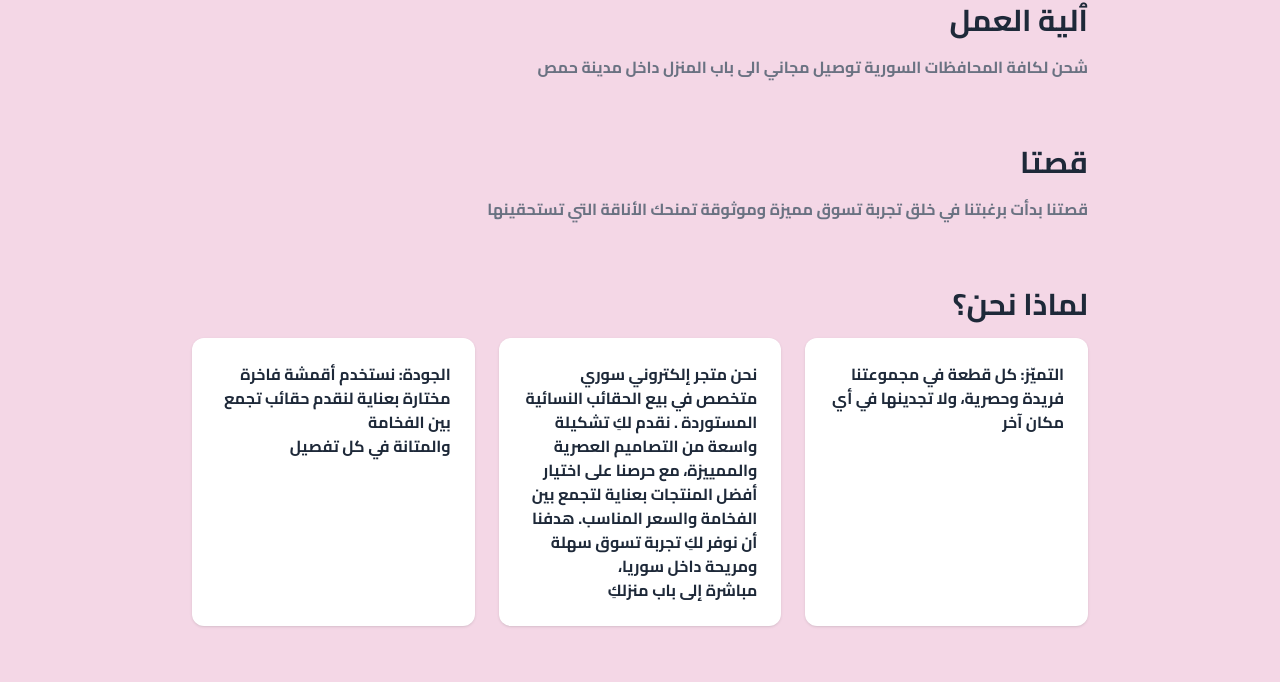
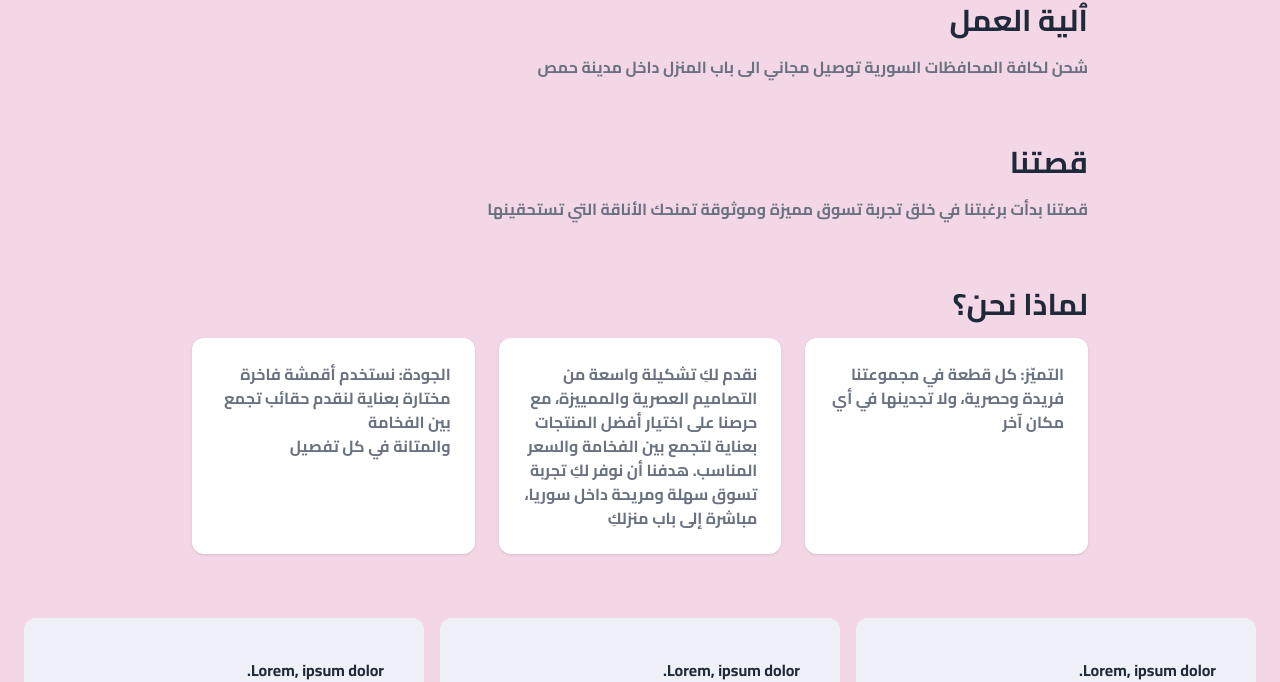
Before and after one commit to hurlx/add, a Next.js app: page / in a window 1280 px wide. Shown: the part 3592-4274 px from the top of the page. Built offline with nearby package versions, Linux system fonts and the light colour scheme.

Commit message:
Update Test.jsx

```diff
--- a/components/Test.jsx
+++ b/components/Test.jsx
@@ -24,15 +24,15 @@ const Test = () => {
 			</section>
 
 			<section className="max-w-4xl mx-auto mb-16">
-				<h2 className="text-3xl font-semibold mb-4">قصتا</h2>
+				<h2 className="text-3xl font-semibold mb-4">قصتنا</h2>
 				<p className="text-gray-500 leading-relaxed">
 					قصتنا بدأت برغبتنا في خلق تجربة تسوق مميزة وموثوقة تمنحك
 					الأناقة التي تستحقينها
 				</p>
 			</section>
 
-			<section className="max-w-4xl mx-auto">
-				<h2 className="text-3xl font-semibold mb-4">لماذا نحن؟</h2>
+			<section className="max-w-4xl mx-auto text-gray-500">
+				<h2 className="text-3xl text-gray-800 font-semibold mb-4">لماذا نحن؟</h2>
 				<div className="grid md:grid-cols-3 gap-6">
 					<div className="p-6 rounded-xl bg-white shadow">
 						<p>
@@ -42,7 +42,6 @@ const Test = () => {
 					</div>
 					<div className="p-6 rounded-xl bg-white shadow">
 						<p>
-							نحن متجر إلكتروني سوري متخصص في بيع الحقائب النسائية المستوردة .
 							نقدم لكِ تشكيلة واسعة من التصاميم العصرية والممييزة، مع حرصنا على
 							اختيار أفضل المنتجات بعناية لتجمع بين الفخامة والسعر المناسب.
 							هدفنا أن نوفر لكِ تجربة تسوق سهلة ومريحة داخل سوريا،
```
